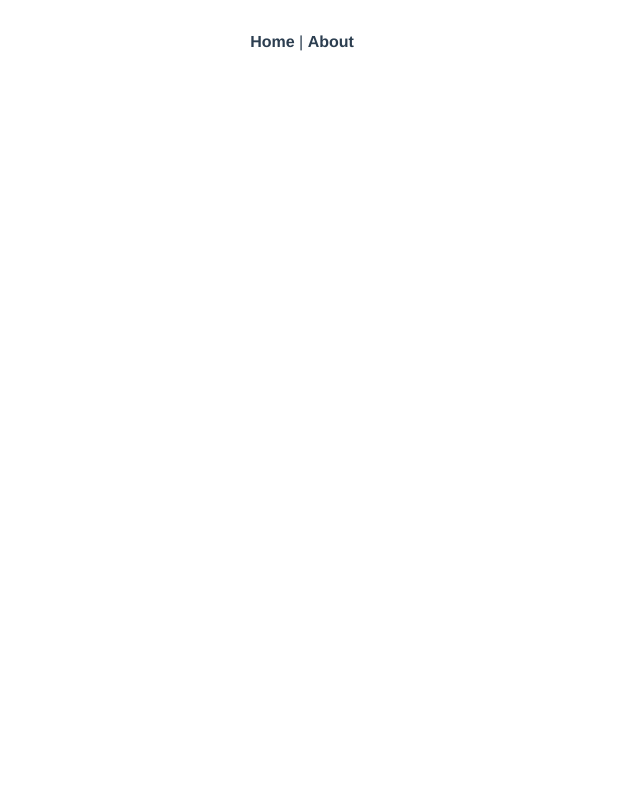
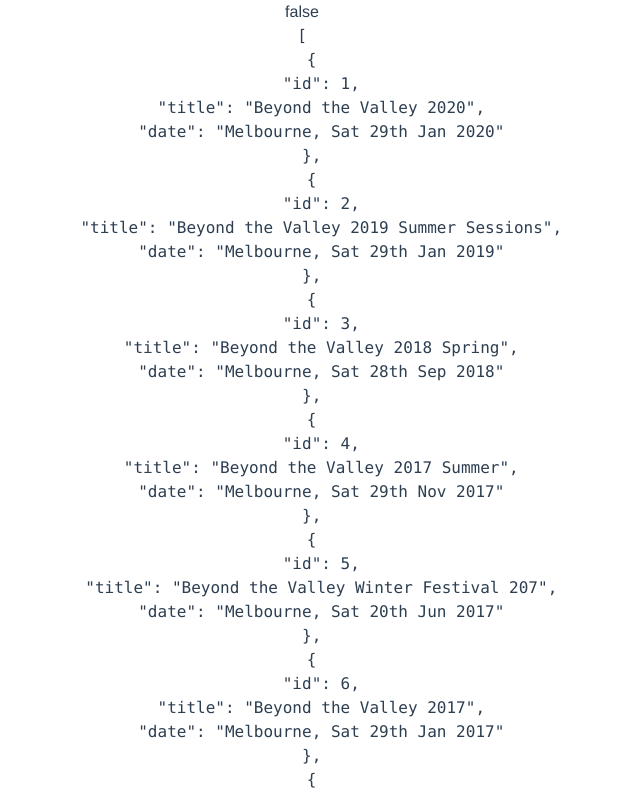
Before and after one commit to gdaythom/audience-republic, a Vue app: page /events in a window 1280 px wide. Shown: the top 794 px of the page, without its empty margins (338-978 px from the left). Built offline with nearby package versions, Linux system fonts and the light colour scheme.

Commit message:
Add Event data to the project.

```diff
--- a/src/App.vue
+++ b/src/App.vue
@@ -1,5 +1,7 @@
 <template>
   <div id="app">
+    {{ isLoading }}
+    <pre>{{ events }}</pre>
     <div id="nav">
       <router-link to="/">Home</router-link> |
       <router-link to="/about">About</router-link>
@@ -7,6 +9,23 @@
     <router-view/>
   </div>
 </template>
+
+<script>
+export default {
+  name: 'App',
+  mounted() {
+    this.$store.dispatch('fetchEvents');
+  },
+  computed: {
+    isLoading() {
+      return this.$store.getters.isLoading;
+    },
+    events() {
+      return this.$store.getters.events;
+    },
+  },
+};
+</script>
 
 <style lang="scss">
 #app {
--- /dev/null
+++ b/src/api/data/events.js
@@ -0,0 +1,11 @@
+export default [
+  { id: 1, title: 'Beyond the Valley 2020', date: 'Melbourne, Sat 29th Jan 2020' },
+  { id: 2, title: 'Beyond the Valley 2019 Summer Sessions', date: 'Melbourne, Sat 29th Jan 2019' },
+  { id: 3, title: 'Beyond the Valley 2018 Spring', date: 'Melbourne, Sat 28th Sep 2018' },
+  { id: 4, title: 'Beyond the Valley 2017 Summer', date: 'Melbourne, Sat 29th Nov 2017' },
+  { id: 5, title: 'Beyond the Valley Winter Festival 207', date: 'Melbourne, Sat 20th Jun 2017' },
+  { id: 6, title: 'Beyond the Valley 2017', date: 'Melbourne, Sat 29th Jan 2017' },
+  { id: 7, title: 'Beyond the Valley 2016', date: 'Melbourne, Sat 29th Jan 2016' },
+  { id: 8, title: 'Beyond the Valley 2015', date: 'Melbourne, Sat 29th Jan 2015' },
+  { id: 9, title: 'Beyond the Valley 2014', date: 'Melbourne, Sat 29th Jan 2014' },
+];
--- /dev/null
+++ b/src/api/index.js
@@ -0,0 +1,5 @@
+import events from './modules/events';
+
+export default {
+  events,
+};
--- /dev/null
+++ b/src/api/modules/events.js
@@ -0,0 +1,9 @@
+import mockEvents from '../data/events';
+
+const fetchEvents = () => new Promise(((resolve) => {
+  setTimeout(() => {
+    resolve(mockEvents);
+  }, 2000);
+}));
+
+export default { fetchEvents };
--- a/src/store/index.js
+++ b/src/store/index.js
@@ -1,15 +1,24 @@
 import Vue from 'vue';
 import Vuex from 'vuex';
+import eventsModule from './modules/events';
 
 Vue.use(Vuex);
 
 export default new Vuex.Store({
   state: {
+    isLoading: false,
+  },
+  getters: {
+    isLoading: (state) => state.isLoading,
   },
   mutations: {
+    SET_IS_LOADING(state, isLoading) {
+      state.isLoading = isLoading;
+    },
   },
   actions: {
   },
   modules: {
+    eventsModule,
   },
 });
--- /dev/null
+++ b/src/store/modules/events.js
@@ -0,0 +1,31 @@
+import api from '../../api';
+
+const eventsModule = {
+  state: {
+    events: [],
+  },
+  getters: {
+    events: (state) => state.events,
+  },
+  mutations: {
+    SET_EVENTS(state, events) {
+      state.events = events;
+    },
+  },
+  actions: {
+    fetchEvents({ commit }) {
+      if (!this.getters.isLoading) {
+        commit('SET_IS_LOADING', true);
+      }
+      api.events.fetchEvents()
+        .then((response) => commit('SET_EVENTS', response))
+        .finally(() => {
+          if (this.getters.isLoading) {
+            commit('SET_IS_LOADING', false);
+          }
+        });
+    },
+  },
+};
+
+export default eventsModule;
```
